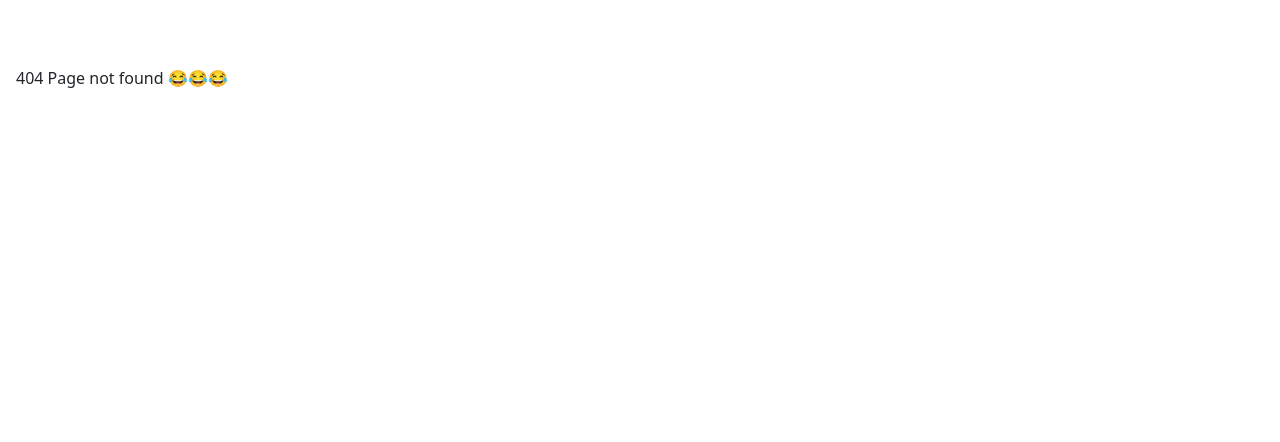
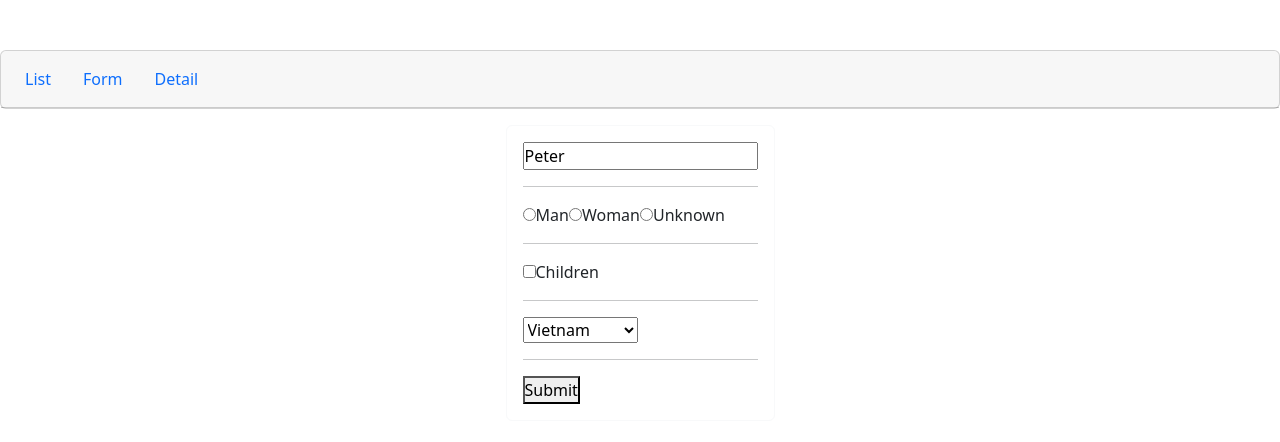
Before and after one commit to rachelhmyx/rn25-mylth, a React (Create React App) app in the folder 2-mylth1/: page /form in a window 1280 px wide. Before the commit this address had no page. Shown: the top 442 px of the page. Built offline with nearby package versions, Linux system fonts and the light colour scheme.

Commit message:
add folder React Route

```diff
--- a/2-mylth1/src/App.tsx
+++ b/2-mylth1/src/App.tsx
@@ -39,6 +39,7 @@ import IconTabs from "./homework/session03/IconTabs/Index";
 import TextTabs from "./homework/session03/TextTabs/Index";
 import VerticalButtonTabs from "./homework/session03/VerticalButtonTabs/Index";
 import ButtonAccordions from "./homework/session03/Accordions/ButtonAccordions/Index";
+
 import ReactRoute from "./React Route/index";
 
 function App() {
--- a/2-mylth1/src/React Route/index.tsx
+++ b/2-mylth1/src/React Route/index.tsx
@@ -1,18 +1,19 @@
 import React from "react";
 import { BrowserRouter, Routes, Route } from "react-router-dom";
 import ListPage from "./pages/ListPage";
+import Form from "./pages/Form";
+import Detail from "./pages/Detail";
+import Navigation from "./pages/Navigation";
 
 function ReactRoute() {
   return (
     <BrowserRouter>
-      {/* Navigation */}
-      {/* <Link to={}>Home</Link> */}
+      <Navigation />
 
-      {/* End of Navigation */}
-
-      {/* route config */}
       <Routes>
-        <Route path="/home" element={<ListPage />} />
+        <Route path="/" element={<ListPage />} />
+        <Route path="/form" element={<Form />} />
+        <Route path="/detail/:id" element={<Detail />} />
         <Route
           path="*"
           element={
--- a/2-mylth1/src/React Route/pages/Detail.tsx
+++ b/2-mylth1/src/React Route/pages/Detail.tsx
@@ -1,7 +1,46 @@
 import React from "react";
+import { useState } from "react";
+import { useEffect } from "react";
+import { useParams } from "react-router-dom";
+
+interface IUser {
+  id: string;
+  name: string;
+}
 
 function Detail() {
-  return <div>Detail</div>;
+  let params = useParams();
+  const [stateUser, setStateUser] = useState<IUser>({
+    name: "",
+    id: "",
+  });
+
+  useEffect(() => {
+    getUserApi();
+  }, []);
+
+  const getUserApi = () => {
+    const url =
+      "https://63528f9fa9f3f34c37416bc5.mockapi.io/api/v1/users" + params.id;
+    fetch(url, {
+      method: "GET",
+    })
+      .then((response) => response.json())
+      .then((json) => {
+        console.log(json);
+        setStateUser(json);
+      })
+      .catch((error) => {
+        console.error(error);
+      });
+  };
+
+  return (
+    <div>
+      <p>Name User: {stateUser.name}</p>
+      <p>ID User : {stateUser.id}</p>
+    </div>
+  );
 }
 
 export default Detail;
--- a/2-mylth1/src/React Route/pages/Form.tsx
+++ b/2-mylth1/src/React Route/pages/Form.tsx
@@ -1,7 +1,97 @@
-import React from "react";
+import React, { useState } from "react";
 
 function Form() {
-  return <div>Form</div>;
+  const [name, setName] = useState("Peter");
+  const [gender, setGender] = React.useState("unknown");
+  const [children, setChildren] = React.useState(true);
+  const [country, setCountry] = React.useState("VN");
+
+  const handleSubmit = (e: React.FormEvent<HTMLFormElement>) => {
+    // event of form
+    e.preventDefault();
+    console.log("Name:", name);
+    console.log("Gender:", gender);
+    console.log("Children:", children);
+    console.log("Country:", country);
+  };
+  const handleOnchange = (event: React.ChangeEvent<HTMLInputElement>) => {
+    console.log(event.target.value);
+  };
+  // input params : event : params
+  const handleOnchange2 = (event: React.ChangeEvent<HTMLInputElement>) => {
+    console.log(event.target.checked);
+  };
+  return (
+    <div className=" d-flex justify-content-center m-3">
+      <div className="border border-light rounded p-3">
+        <form onSubmit={handleSubmit}>
+          <input
+            placeholder="Name"
+            type="text"
+            value={name}
+            onChange={(e) => {
+              setName(e.target.value);
+            }}
+          />
+          <hr />
+
+          <input
+            type="radio"
+            name="gender"
+            value={gender}
+            onChange={(e) => {
+              setGender("man");
+            }}
+          />
+          <label htmlFor="gender">Man</label>
+
+          <input
+            type="radio"
+            name="gender"
+            value={gender}
+            onChange={(e) => {
+              setGender("woman");
+            }}
+          />
+          <label htmlFor="gender">Woman</label>
+
+          <input
+            type="radio"
+            name="gender"
+            value={gender}
+            onChange={(e) => {
+              setGender("unknown");
+            }}
+          />
+          <label htmlFor="gender">Unknown</label>
+          <hr />
+
+          <input
+            type="checkbox"
+            name="children"
+            onChange={(e) => {
+              setChildren(e.target.checked);
+            }}
+          />
+          <label htmlFor="children">Children</label>
+          <hr />
+          <select
+            name="country"
+            value={country}
+            onChange={(e) => {
+              setCountry(e.target.value);
+            }}
+          >
+            <option value="VN">Vietnam</option>
+            <option value="US">United State</option>
+            <option value="JP">Japan</option>
+          </select>
+          <hr />
+          <button type="submit">Submit</button>
+        </form>
+      </div>
+    </div>
+  );
 }
 
 export default Form;
--- a/2-mylth1/src/React Route/pages/ListPage.tsx
+++ b/2-mylth1/src/React Route/pages/ListPage.tsx
@@ -1,10 +1,91 @@
 import React from "react";
+import { useState, useEffect } from "react";
+import { useNavigate } from "react-router-dom";
+
+interface IUser {
+  id: string;
+  name: string;
+}
 
 function ListPage() {
+  const navi = useNavigate();
+  const [stateListUser, setStateListUser] = useState<Array<IUser>>([]);
+
+  useEffect(() => {
+    getListUserApi();
+  }, []);
+
+  const gotoDetail = (id: string) => {
+    console.log(id);
+    navi("detail/" + id);
+  };
+
+  const handleDelete = (id: string) => {
+    console.log("delete", id);
+    const url =
+      "https://63528f9fa9f3f34c37416bc5.mockapi.io/api/v1/users/" + id;
+    fetch(url, {
+      method: "DELETE",
+    })
+      .then((response) => response.json())
+      .then((json) => {
+        console.log("delete success", json);
+
+        getListUserApi();
+      })
+      .catch((error) => {
+        console.error(error);
+      });
+  };
+
+  const getListUserApi = () => {
+    const url = "https://63528f9fa9f3f34c37416bc5.mockapi.io/api/v1/users";
+    fetch(url, {
+      method: "GET",
+    })
+      .then((response) => response.json())
+      .then((json) => {
+        setStateListUser(json);
+      })
+      .catch((error) => {
+        console.error(error);
+      });
+  };
+
   return (
-    <>
-      <h1>List Page</h1>
-    </>
+    <table className="table table-dark table-striped-columns">
+      <thead>
+        <tr>
+          <th scope="col">ID</th>
+          <th scope="col">Name</th>
+          <th scope="col"></th>
+        </tr>
+      </thead>
+      <tbody>
+        {stateListUser?.map((user: IUser) => (
+          <tr key={`item-user-${user.id}`}>
+            <th scope="row">{user.id}</th>
+            <td>{user.name}</td>
+            <td>
+              <button
+                type="button"
+                className="btn btn-success"
+                onClick={() => gotoDetail(user.id)}
+              >
+                Detail
+              </button>
+              <button
+                type="button"
+                className="btn btn-danger"
+                onClick={() => handleDelete(user.id)}
+              >
+                Delete
+              </button>
+            </td>
+          </tr>
+        ))}
+      </tbody>
+    </table>
   );
 }
 
--- /dev/null
+++ b/2-mylth1/src/React Route/pages/Navigation.tsx
@@ -0,0 +1,30 @@
+import React from "react";
+import { Link } from "react-router-dom";
+
+function Navigation() {
+  return (
+    <div className="card text-center">
+      <div className="card-header">
+        <ul className="nav nav-pills card-header-pills">
+          <li className="nav-item">
+            <Link className="nav-link" to={"/"}>
+              List
+            </Link>
+          </li>
+          <li className="nav-item">
+            <Link className="nav-link" to={"/form"}>
+              Form{" "}
+            </Link>
+          </li>
+          <li className="nav-item">
+            <Link className="nav-link" to={"/detail"}>
+              Detail
+            </Link>
+          </li>
+        </ul>
+      </div>
+    </div>
+  );
+}
+
+export default Navigation;
```
Also changed, not shown: 2-mylth1/src/React Route/style.css (deleted).
